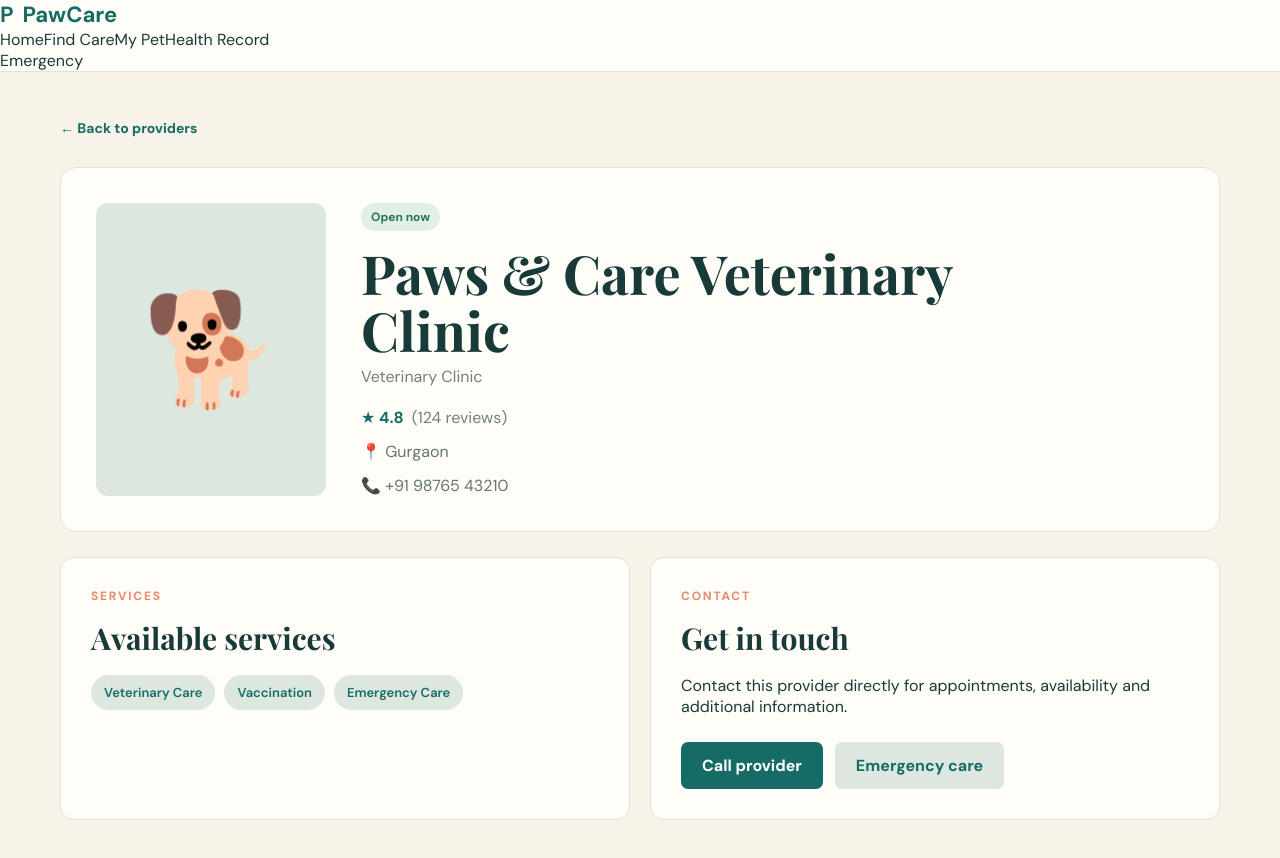
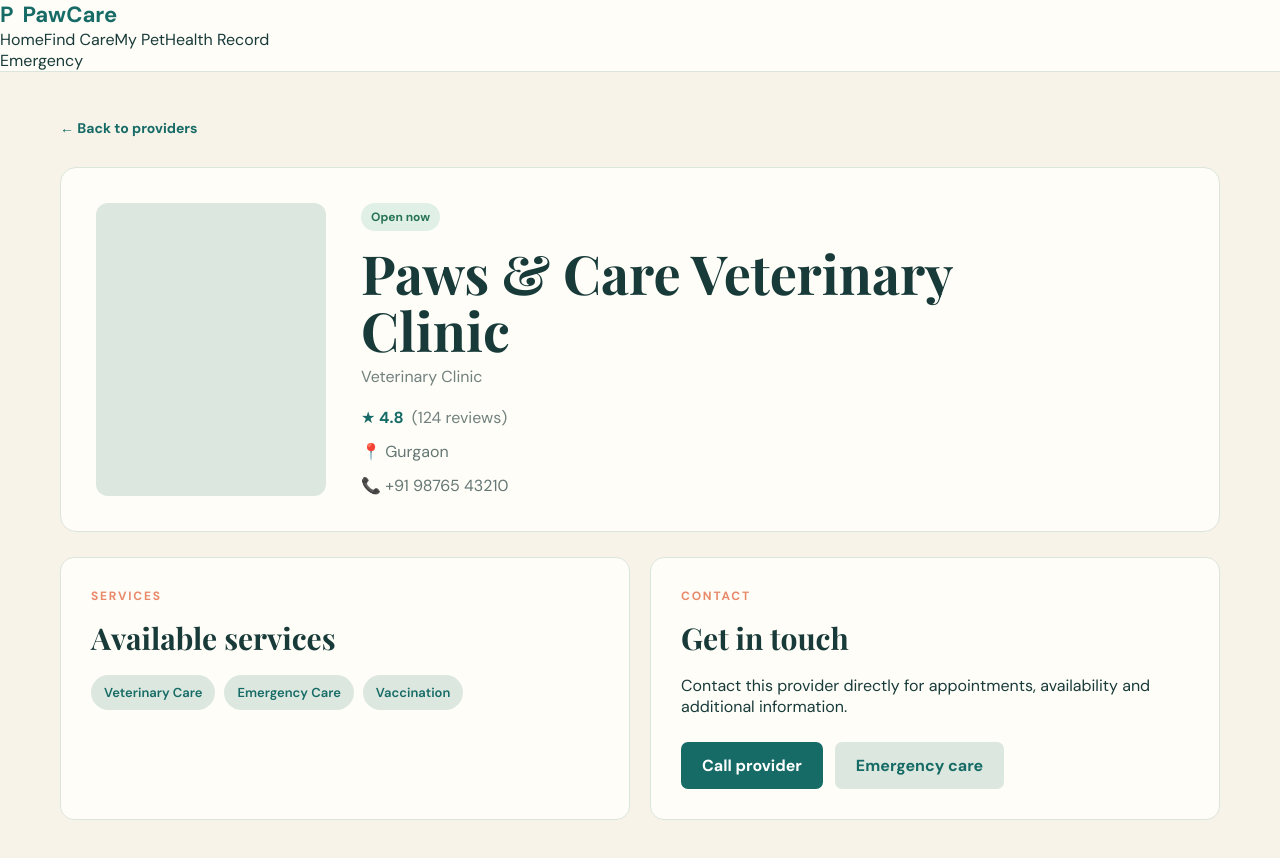
Before and after one commit to sukritisrivastava29/PawCare, a React (Vite) app: page /provider/1 in a window 1280 px wide. Shown: the top 858 px of the page. Built offline with nearby package versions, Linux system fonts and the light colour scheme.

Commit message:
mockData

```diff
--- a/src/data/mockData.js
+++ b/src/data/mockData.js
@@ -1,27 +1,33 @@
 export const services = [
   {
     id: 1,
-    name: "Veterinary Care",
+    name: "Find a Vet",
     icon: "🩺",
-    description: "Consult qualified veterinary professionals for your pet."
+    description: "Discover trusted veterinary professionals near you."
   },
   {
     id: 2,
-    name: "Grooming",
-    icon: "✂️",
-    description: "Find grooming services for your pet's everyday needs."
+    name: "Emergency Care",
+    icon: "🚑",
+    description: "Quickly find available emergency animal care."
   },
   {
     id: 3,
-    name: "Vaccination",
-    icon: "💉",
-    description: "Find vaccination and preventive care services."
+    name: "Animal Ambulance",
+    icon: "🚐",
+    description: "Find transportation support for animals."
   },
   {
     id: 4,
-    name: "Pet Pharmacy",
-    icon: "💊",
-    description: "Access medicines and healthcare support for your pet."
+    name: "NGO & Rescuers",
+    icon: "🐾",
+    description: "Connect with animal welfare organisations and rescuers."
+  },
+  {
+    id: 5,
+    name: "Boarding",
+    icon: "🏠",
+    description: "Find boarding and temporary care facilities."
   }
 ];
 
@@ -31,72 +37,38 @@ export const providers = [
     name: "Paws & Care Veterinary Clinic",
     type: "Veterinary Clinic",
     location: "Gurgaon",
+    distance: "1.2 km",
     rating: 4.8,
     reviews: 124,
-    distance: "1.2 km",
+    open: true,
     phone: "+91 98765 43210",
-    open: true,
-    image: "🐕",
-    services: ["Veterinary Care", "Vaccination", "Emergency Care"]
+    icon: "🐕",
+    services: ["Veterinary Care", "Emergency Care", "Vaccination"]
   },
   {
     id: 2,
     name: "Happy Tails Animal Hospital",
     type: "Animal Hospital",
     location: "Gurgaon",
+    distance: "2.4 km",
     rating: 4.7,
     reviews: 98,
-    distance: "2.4 km",
+    open: true,
     phone: "+91 98765 12345",
-    open: true,
-    image: "🐈",
+    icon: "🐈",
     services: ["Veterinary Care", "Surgery", "Vaccination"]
   },
   {
     id: 3,
-    name: "Pet Wellness Centre",
-    type: "Pet Wellness Centre",
+    name: "Gurgaon Animal Rescue",
+    type: "Animal Rescue NGO",
     location: "Gurgaon",
+    distance: "3.1 km",
     rating: 4.6,
     reviews: 76,
-    distance: "3.1 km",
+    open: true,
     phone: "+91 98111 22334",
-    open: false,
-    image: "🐶",
-    services: ["Grooming", "Vaccination", "Pet Wellness"]
+    icon: "🐾",
+    services: ["Rescue", "Animal Ambulance", "NGO"]
   }
 ];
-
-export const pet = {
-  name: "Milo",
-  type: "Dog",
-  breed: "Golden Retriever",
-  age: "3 years",
-  gender: "Male",
-  weight: "28 kg",
-  image: "🐕"
-};
-
-export const healthRecords = [
-  {
-    id: 1,
-    title: "Annual Vaccination",
-    date: "15 August 2026",
-    type: "Vaccination",
-    status: "Completed"
-  },
-  {
-    id: 2,
-    title: "General Health Checkup",
-    date: "02 July 2026",
-    type: "Checkup",
-    status: "Completed"
-  },
-  {
-    id: 3,
-    title: "Rabies Vaccination",
-    date: "15 August 2026",
-    type: "Vaccination",
-    status: "Completed"
-  }
-];
```
